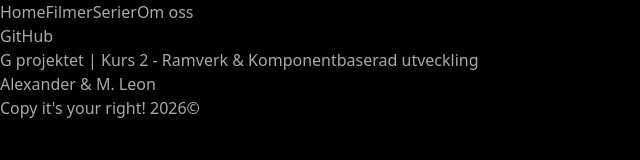
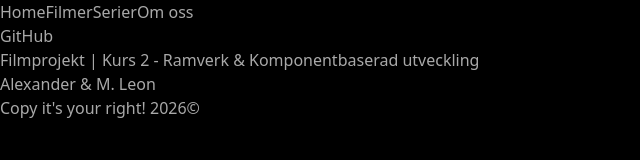
Before and after one commit to moooshooo/the-thing, a React (Vite) app: page / in a window 1280 px wide. Shown: the top 160 px of the page, without its empty margins (0-640 px from the left). Built offline with nearby package versions, Linux system fonts and the light colour scheme.

Commit message:
new branch for Routing

```diff
--- a/src/components/Footer.tsx
+++ b/src/components/Footer.tsx
@@ -6,7 +6,7 @@ const Footer = () => {
       <a href="https://github.com/moooshooo/g-project" target="_blank">
         GitHub
       </a>
-      <p>G projektet | Kurs 2 - Ramverk & Komponentbaserad utveckling </p>
+      <p>Filmprojekt | Kurs 2 - Ramverk & Komponentbaserad utveckling </p>
       <p>Alexander & M. Leon </p>
       <p>Copy it's your right! 2026©</p>
     </footer>
```
